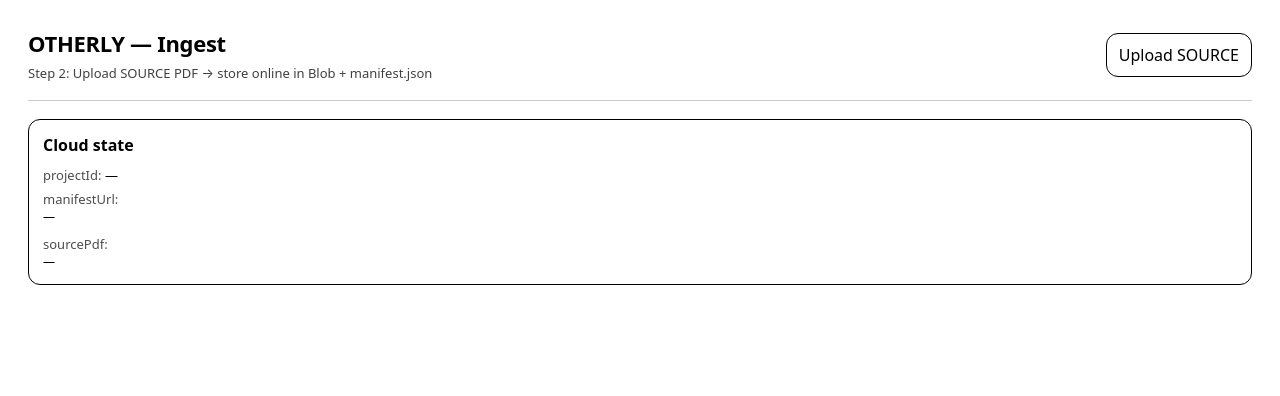
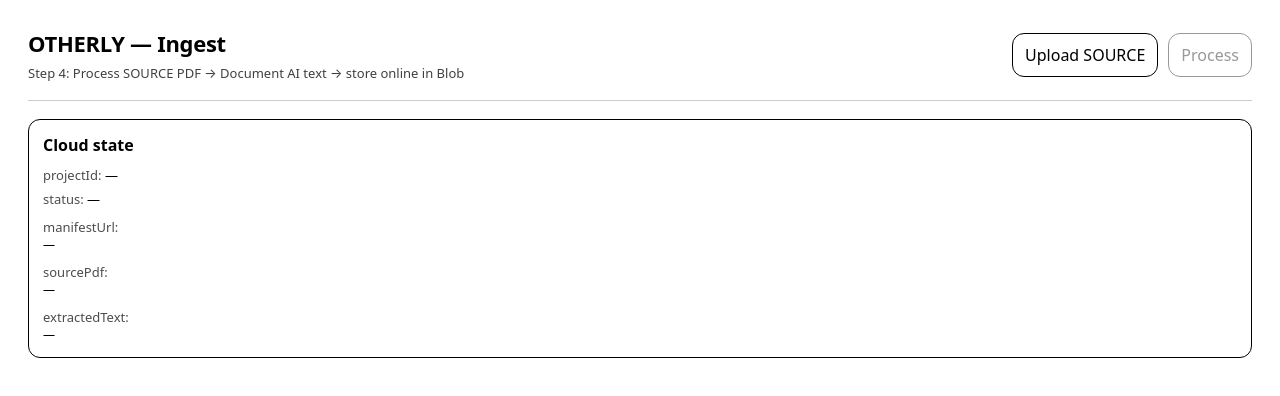
Before and after one commit to Otherly-RV/canon-ingest, a Next.js app: page / in a window 1280 px wide. Shown: the top 396 px of the page. Built offline with nearby package versions, Linux system fonts and the light colour scheme.

Commit message:
Update page.tsx

```diff
--- a/app/page.tsx
+++ b/app/page.tsx
@@ -5,8 +5,9 @@ import React, { useRef, useState } from "react";
 type Manifest = {
   projectId: string;
   createdAt: string;
-  status: "empty" | "uploaded";
+  status: "empty" | "uploaded" | "processed";
   sourcePdf?: { url: string; filename: string };
+  extractedText?: { url: string };
 };
 
 export default function Page() {
@@ -21,13 +22,14 @@ export default function Page() {
     const r = await fetch("/api/projects/create", { method: "POST" });
     const j = await r.json();
     if (!j.ok) throw new Error("Create project failed");
+
     setProjectId(j.projectId);
     setManifestUrl(j.manifestUrl);
 
-    // fetch manifest back (simple)
     const mRes = await fetch(j.manifestUrl, { cache: "no-store" });
     const m = (await mRes.json()) as Manifest;
     setManifest(m);
+
     return { projectId: j.projectId as string, manifestUrl: j.manifestUrl as string };
   }
 
@@ -56,6 +58,32 @@ export default function Page() {
     }
   }
 
+  async function processPdf() {
+    if (!projectId || !manifestUrl) return;
+    if (!manifest?.sourcePdf) return;
+
+    setBusy("Processing PDF with Document AI...");
+
+    try {
+      const r = await fetch("/api/projects/process", {
+        method: "POST",
+        headers: { "Content-Type": "application/json" },
+        body: JSON.stringify({ projectId, manifestUrl })
+      });
+
+      const j = await r.json();
+      if (!j.ok) throw new Error(j.error || "Process failed");
+
+      setManifestUrl(j.manifestUrl);
+
+      const mRes = await fetch(j.manifestUrl, { cache: "no-store" });
+      const m = (await mRes.json()) as Manifest;
+      setManifest(m);
+    } finally {
+      setBusy("");
+    }
+  }
+
   return (
     <div style={{ minHeight: "100vh", padding: 28 }}>
       <div style={{ display: "flex", justifyContent: "space-between", gap: 16 }}>
@@ -64,7 +92,7 @@ export default function Page() {
             OTHERLY — Ingest
           </div>
           <div style={{ marginTop: 6, fontSize: 13, opacity: 0.75 }}>
-            Step 2: Upload SOURCE PDF → store online in Blob + manifest.json
+            Step 4: Process SOURCE PDF → Document AI text → store online in Blob
           </div>
         </div>
 
@@ -79,6 +107,21 @@ export default function Page() {
             }}
           >
             Upload SOURCE
+          </button>
+
+          <button
+            disabled={!manifest?.sourcePdf || busy !== ""}
+            onClick={processPdf}
+            style={{
+              border: "1px solid #000",
+              background: manifest?.sourcePdf ? "#000" : "#fff",
+              color: manifest?.sourcePdf ? "#fff" : "#000",
+              padding: "10px 12px",
+              borderRadius: 12,
+              opacity: manifest?.sourcePdf ? 1 : 0.4
+            }}
+          >
+            Process
           </button>
         </div>
       </div>
@@ -96,12 +139,28 @@ export default function Page() {
         <div style={{ fontWeight: 800 }}>Cloud state</div>
 
         <div style={{ marginTop: 10, fontSize: 13 }}>
-          <div><span style={{ opacity: 0.7 }}>projectId:</span> {projectId || "—"}</div>
-          <div style={{ marginTop: 6 }}><span style={{ opacity: 0.7 }}>manifestUrl:</span></div>
+          <div>
+            <span style={{ opacity: 0.7 }}>projectId:</span> {projectId || "—"}
+          </div>
+
+          <div style={{ marginTop: 6 }}>
+            <span style={{ opacity: 0.7 }}>status:</span> {manifest?.status || "—"}
+          </div>
+
+          <div style={{ marginTop: 10 }}>
+            <span style={{ opacity: 0.7 }}>manifestUrl:</span>
+          </div>
           <div style={{ fontSize: 12, wordBreak: "break-all" }}>{manifestUrl || "—"}</div>
 
-          <div style={{ marginTop: 10 }}><span style={{ opacity: 0.7 }}>sourcePdf:</span></div>
+          <div style={{ marginTop: 10 }}>
+            <span style={{ opacity: 0.7 }}>sourcePdf:</span>
+          </div>
           <div style={{ fontSize: 12, wordBreak: "break-all" }}>{manifest?.sourcePdf?.url || "—"}</div>
+
+          <div style={{ marginTop: 10 }}>
+            <span style={{ opacity: 0.7 }}>extractedText:</span>
+          </div>
+          <div style={{ fontSize: 12, wordBreak: "break-all" }}>{manifest?.extractedText?.url || "—"}</div>
         </div>
       </div>
 
```
